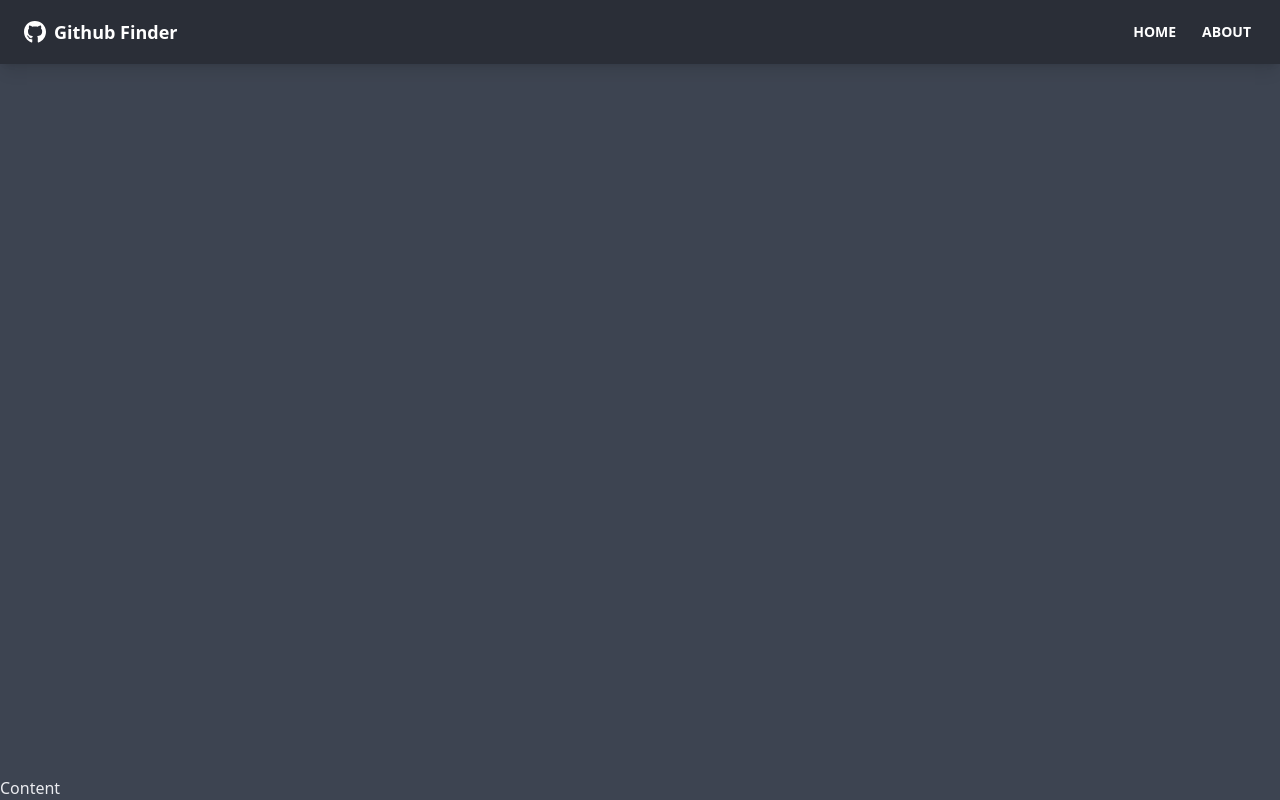
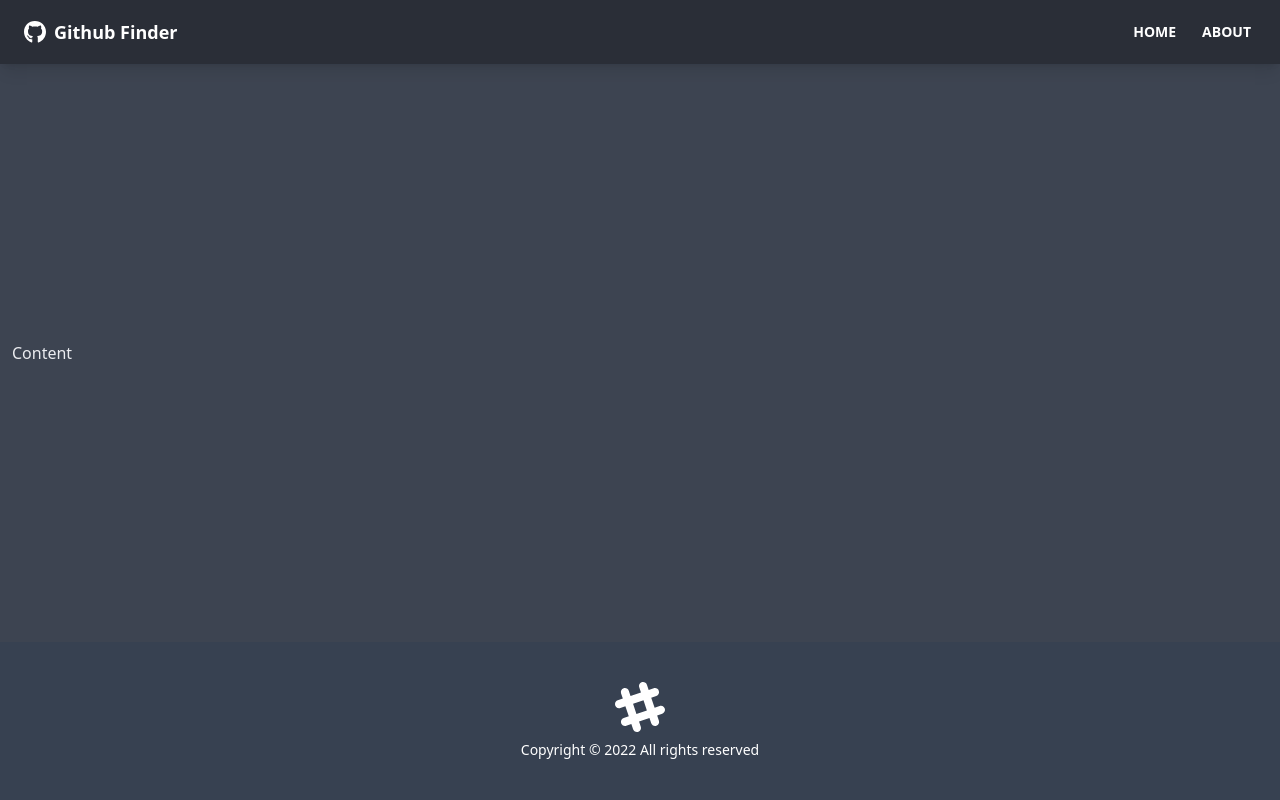
Before and after one commit to JAYMAC1/github-finder, a React (Create React App) app: page / in a window 1280 px wide. Built offline with nearby package versions, Linux system fonts and the light colour scheme.

Commit message:
Import Footer Component

```diff
--- a/src/App.js
+++ b/src/App.js
@@ -1,5 +1,6 @@
 // react components
 import { BrowserRouter, Link, Routes, Route } from 'react-router-dom'
+import Footer from './components/layout/Footer'
 
 import Navbar from './components/layout/Navbar'
 function App() {
@@ -7,7 +8,8 @@
     <BrowserRouter>
       <div className='flex flex-col justify-between h-screen'>
         <Navbar />
-        <main>Content</main>
+        <main className='container mx-auto px-3 pb-12'>Content</main>
+        <Footer />
       </div>
     </BrowserRouter>
   )
```
